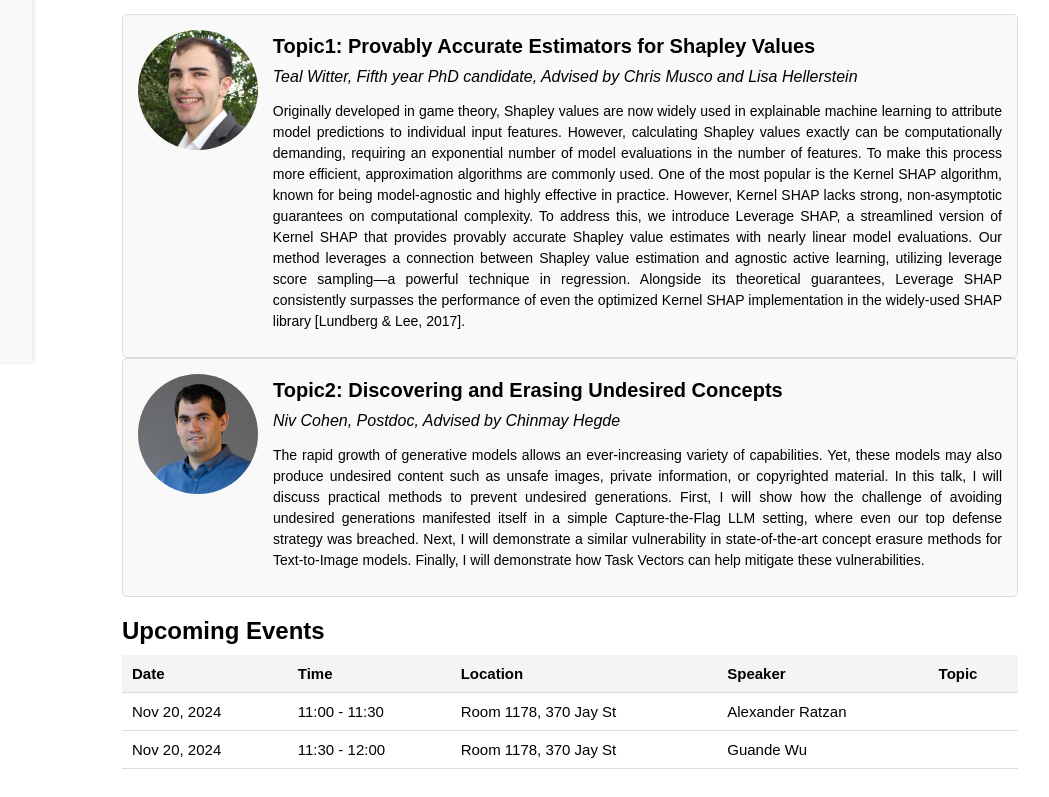
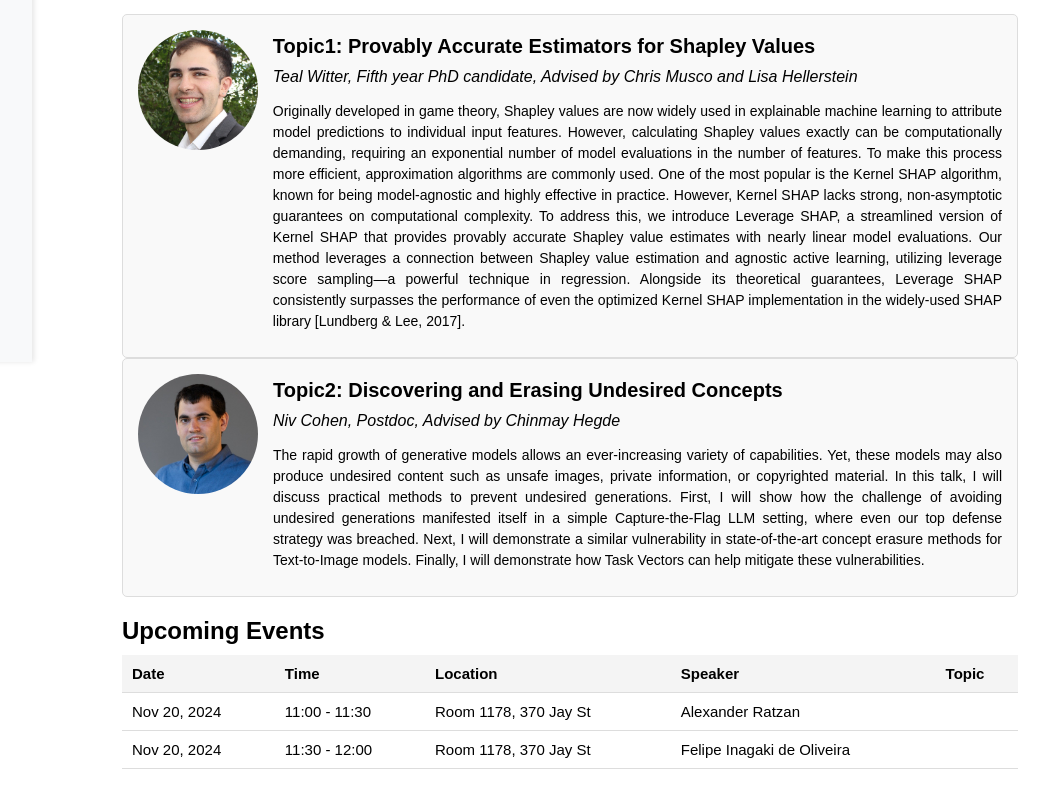
Before and after one commit to VIDAseminar/VIDAseminar.github.io, a React (Create React App) app: page / in a window 1280 px wide. Shown: the part 438-1235 px from the top of the page, without its empty margins (134-1183 px from the left). Built offline with nearby package versions, Linux system fonts and the light colour scheme.

Commit message:
Update data.js

```diff
--- a/src/components/data.js
+++ b/src/components/data.js
@@ -36,7 +36,7 @@ export const upcomingTalks = [
     date: "Nov 20, 2024",
     time: "11:30 - 12:00",
     location: "Room 1178, 370 Jay St",
-    speaker: "Guande Wu",
+    speaker: "Felipe Inagaki de Oliveira",
     topic: "",
   }
 ];
```
